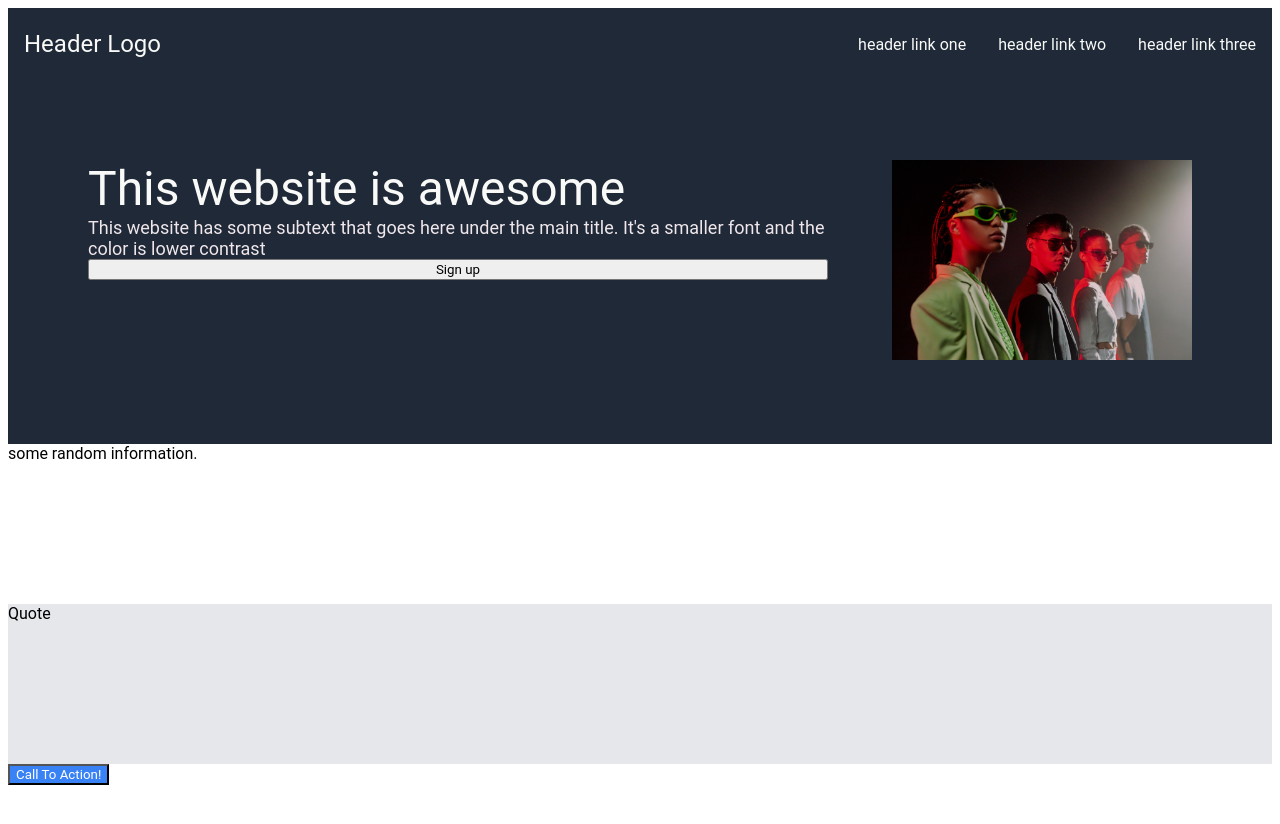
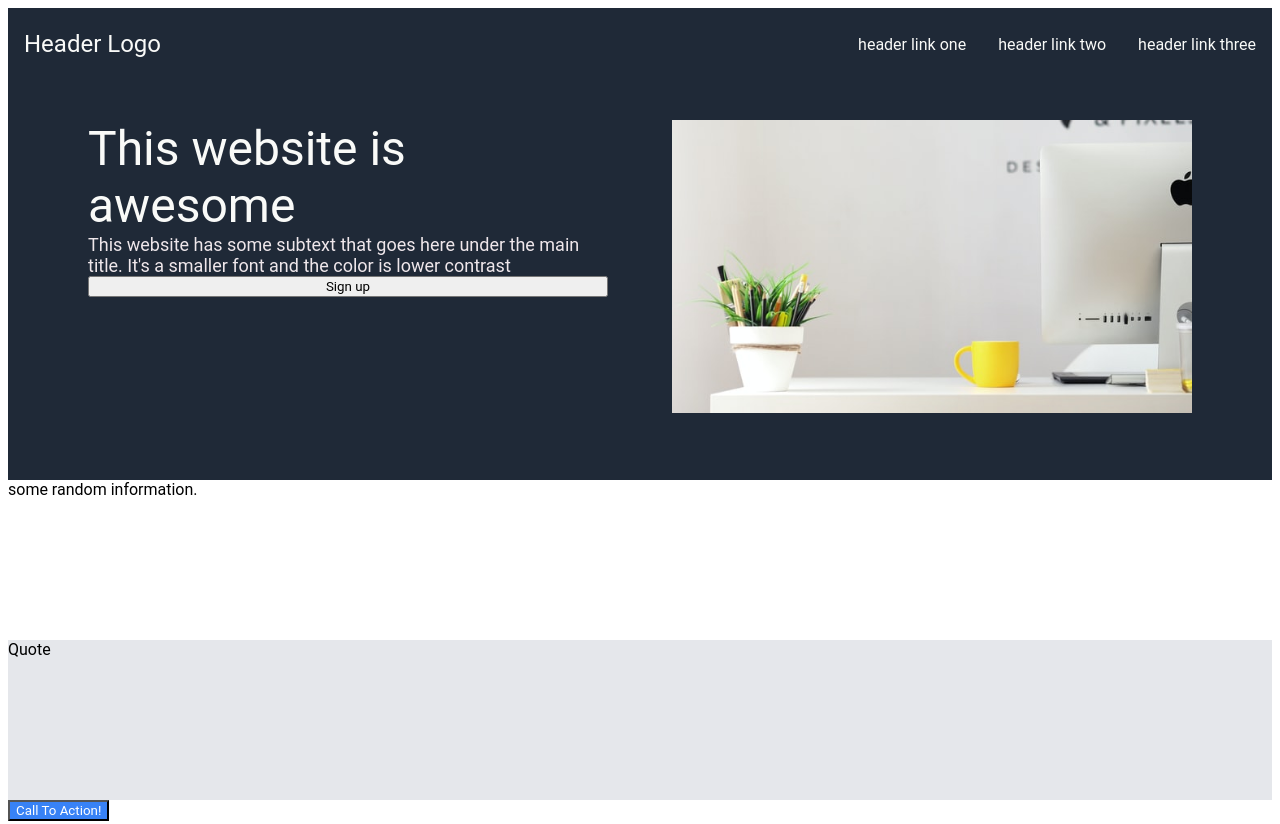
Before and after one commit to distress3/odin-landing-page, a plain HTML site: page index.html in a window 1280 px wide. Shown: the top 824 px of the page. Drawn offline with Linux system fonts and the light colour scheme.

Commit message:
fixed hero

```diff
--- a/index.html
+++ b/index.html
@@ -23,11 +23,12 @@
             <button>Sign up</button>
         </div>
         <div class="hero-right">
-            <img src="./pexels-ron-lach-9771814.jpg" alt="awesome picture">
+            <img src="./desk.jpg" alt="awesome picture">
         </div>
     </div>
     <div class="info">
         some random information.
+
     </div>
     <div class="quote">
         Quote
--- a/style.css
+++ b/style.css
@@ -36,18 +36,22 @@ body {
 
 .hero {
     background-color: #1F2937;
-    flex: 1 0 10em;
+    height: 400px;
+    box-sizing: border-box;
+    flex: auto;
     display: flex;
-    justify-content: flex-end;
+    justify-content: center;
+    align-items: center;
     padding: 48px;
 }
 
 .hero .hero-left {
     display: flex;
     flex-direction: column;
-    flex: auto;
+    box-sizing: border-box;
+    flex: 1 1 200px;
+    height: 320px;
     margin: 32px;
-    height: 5em;
 }
 
 .hero .hero-left .main-text {
@@ -62,12 +66,19 @@ body {
 }
 
 .hero .hero-right {
-    flex: auto;
+    flex: 1 1 200px;
+    box-sizing: border-box;
     margin: 32px;
+    display: flex;
+    overflow: hidden;
+    align-items: flex-start;
+    height: 320px;
 }
 
 .hero .hero-right img {
-    width: 300px;
+    flex: 1 0 auto;
+    width: 240px;
+    height: auto;
 }
 
 .info {
```
Also changed, not shown: desk.jpg (added).
